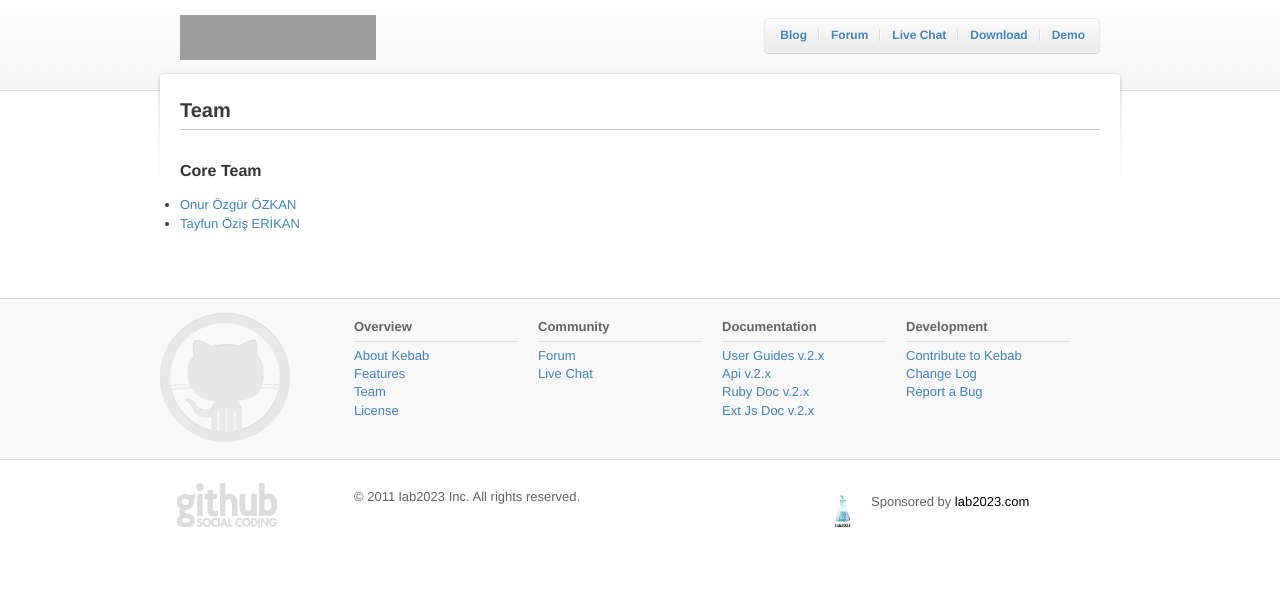
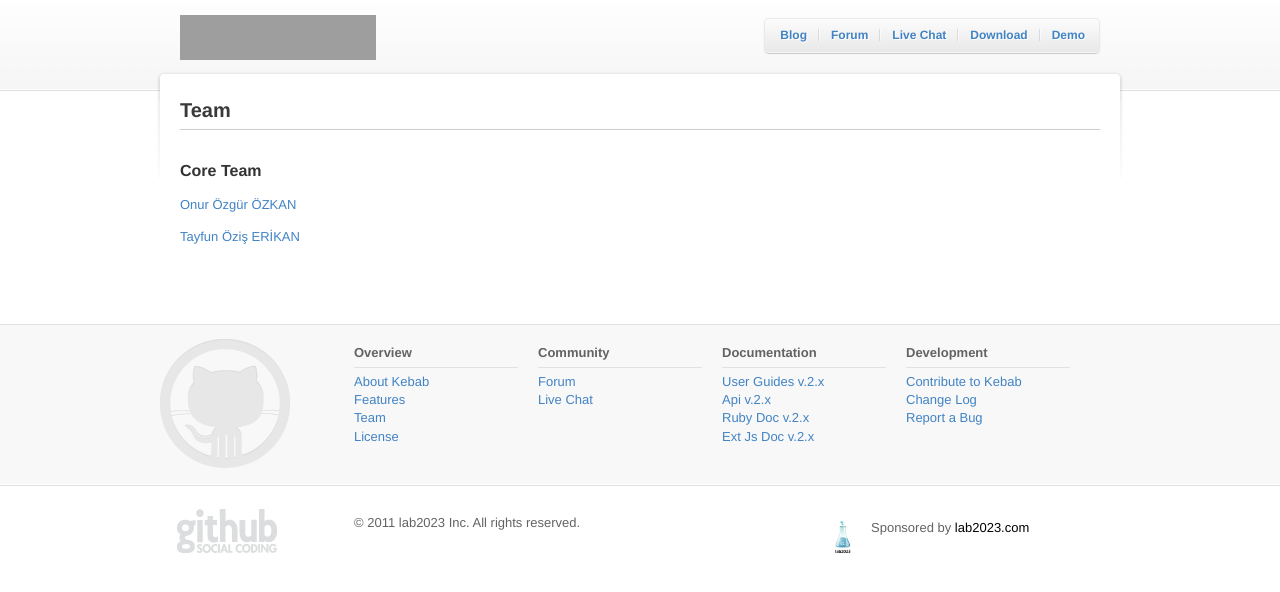
Before and after one commit to lab2023/kebab-project.com, a Jekyll site: the page built from overview/team.md, in a window 1280 px wide. Shown: the top 592 px of the page. Built offline with Jekyll 4.4.1, drawn with Linux system fonts in a browser that asks for light colours; grey boxes are pictures that could not be loaded.

Commit message:
Change links

```diff
--- a/overview/team.md
+++ b/overview/team.md
@@ -7,5 +7,6 @@ layout: wikistyle
 
 ## Core Team
 
-* [Onur Özgür ÖZKAN](http://www.onurozgurozkan.com)
-* [Tayfun Öziş ERİKAN](http://www.tayfunoziserikan.com)
+[Onur Özgür ÖZKAN](http://www.onurozgurozkan.com)
+
+[Tayfun Öziş ERİKAN](http://www.tayfunoziserikan.com)
```
